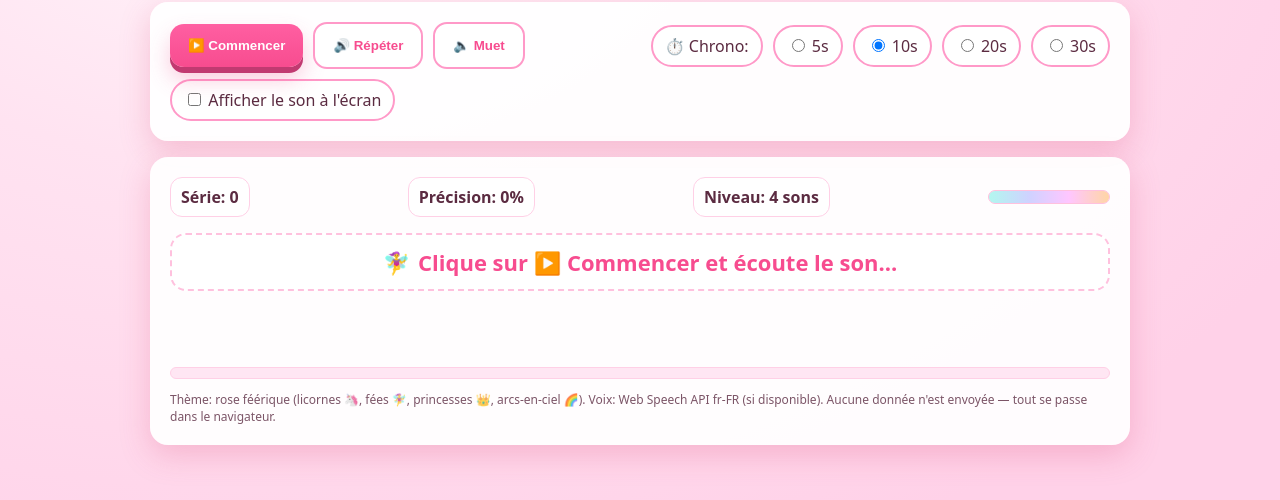
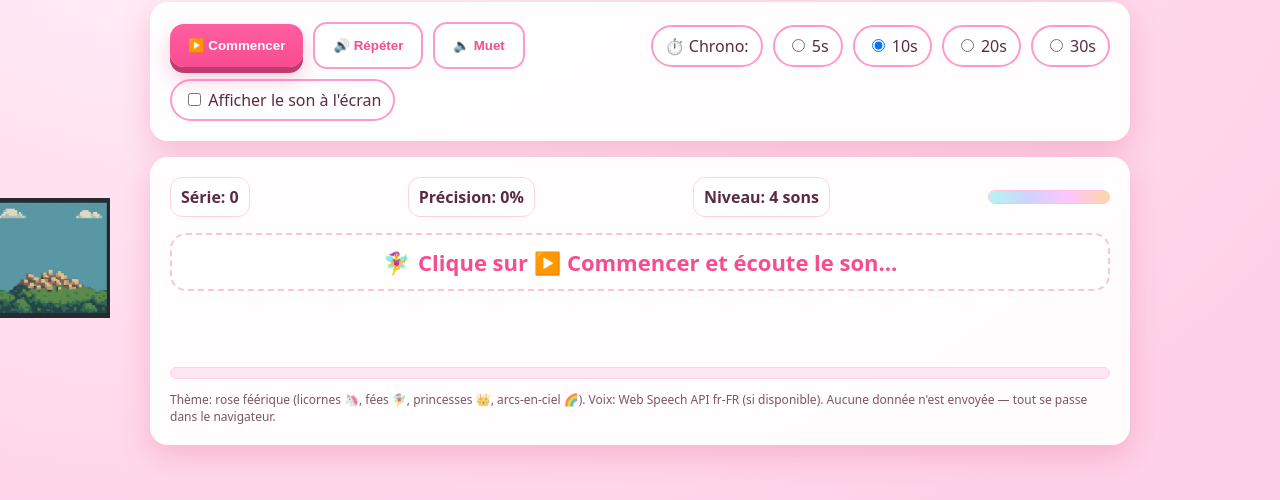
Before and after one commit to combesp/gameLearning, a website: page index.html in a window 1280 px wide. Shown: the part 72-572 px from the top of the page. Drawn offline with Linux system fonts and the light colour scheme; the site is published under a folder, as on GitHub Pages, so addresses that start at the root find nothing.

Commit message:
Fix castle image path

```diff
--- a/index.html
+++ b/index.html
@@ -138,7 +138,7 @@
       position:absolute;
       width:120px; height:120px;
       left:0; top:50%; transform:translate(-110%, -50%);
-      background-image: url('/Media/castle.png');
+      background-image: url('Media/castle.png');
       background-size: 300% 300%;
       background-repeat: no-repeat;
     }
```
